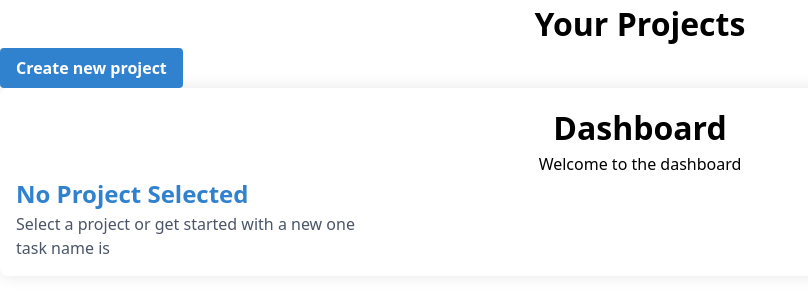
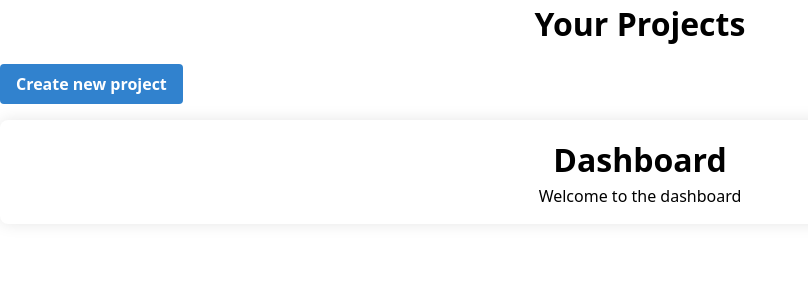
Before and after one commit to MatthewRichardson96/Project-Management-App, a React (Vite) app: page / in a window 1280 px wide. Shown: the top 300 px of the page, without its empty margins (0-808 px from the left). Built offline with nearby package versions, Linux system fonts and the light colour scheme.

Commit message:
code tidy up

```diff
--- a/src/App.jsx
+++ b/src/App.jsx
@@ -4,16 +4,19 @@ import Headers from "./Components/Header";
 import InputResult from "./Components/Input";
 import TextArea from "./Components/TextArea";
 import Button from "./Components/Button";
+import { useRef, useState } from "react";
 
-import { useRef, useState } from "react";
 let tasks = [];
+
 export default function App() {
   const projectName = useRef();
   const projectDescription = useRef();
+
   const [isClicked, setIsClicked] = useState(false);
   const [taskCreated, setTaskCreated] = useState(false);
   const [taskName, setTaskName] = useState();
   const [taskDescription, setTaskDescription] = useState();
+  const [taskDeleted, setTaskDeleted] = useState();
 
   function handleOpenFormClick() {
     setTaskCreated(false);
@@ -21,7 +24,6 @@ export default function App() {
   }
 
   function handleFormInputClick() {
-    console.log("projectName is: ", projectName.current.value);
     setTaskDescription(projectDescription.current.value);
     setTaskName(projectName.current.value);
     tasks.push({
@@ -31,6 +33,18 @@ export default function App() {
     console.log("task is: ", tasks);
     setTaskCreated(true);
     setIsClicked(false);
+    setTaskDeleted(true);
+  }
+
+  function handleDeleteClick(taskName) {
+    console.log("pre tasks", tasks);
+
+    const newTaskList = tasks.filter((item) => {
+      item.taskName !== taskName;
+    });
+    tasks = newTaskList;
+    console.log("post tasks", tasks);
+    setTaskDeleted(false);
   }
 
   return (
@@ -38,13 +52,9 @@ export default function App() {
       <div className="w-full p-4 bg-white shadow-md rounded-md flex">
         <div className="w-1/4 p-4 bg-white shadow-md rounded-md">
           <Headers headerText="Your Projects" />
-          <Button
-            // className="bg-blue-300 rounded h-10 text-center content-center"
-            onClick={handleOpenFormClick}
-            text="Create new project"
-          />
+          <Button onClick={handleOpenFormClick} text="Create new project" />
 
-          {taskCreated &&
+          {/* {taskCreated &&
             tasks.map((task) => (
               <ul key={task.name}>
                 <Tasks
@@ -52,7 +62,7 @@ export default function App() {
                   taskDescription={task.description}
                 />
               </ul>
-            ))}
+            ))} */}
 
           {isClicked && (
             <>
@@ -66,6 +76,13 @@ export default function App() {
         </div>
         <div className="w-1/2 p-4">
           <Dashboard tasks={tasks} />
+          {/* {taskCreated && taskDeleted && (
+            <Button
+              onClick={handleDeleteClick}
+              task={projectName}
+              text="Delete"
+            />
+          )} */}
         </div>
       </div>
     </>
--- a/src/Components/Button.jsx
+++ b/src/Components/Button.jsx
@@ -5,6 +5,8 @@ const Buttons = styled.button`
   color: white;
   padding: 0.5rem 1rem;
   border-radius: 0.25rem;
+  margin-top: 1rem;
+  margin-bottom: 1rem;
   cursor: pointer;
   font-size: 1rem;
   font-weight: 600;
--- a/src/Components/Dashboard.jsx
+++ b/src/Components/Dashboard.jsx
@@ -23,17 +23,21 @@ export default function Dashboard({ tasks }) {
   return (
     <Div>
       <Header headerText="Dashboard" paragraph="Welcome to the dashboard" />
-      <H3 className="mt-8 text-xl font-bold text-center">
-        No Project Selected
-      </H3>
-      <Paragraph>Select a project or get started with a new one</Paragraph>
-      <Paragraph>task name is {tasks}</Paragraph>
-      {tasks &&
+
+      {tasks ? (
         tasks.map((task) => (
           <ul key={task.name}>
             <Tasks taskName={task.name} taskDescription={task.description} />
           </ul>
-        ))}
+        ))
+      ) : (
+        <>
+          <H3 className="mt-8 text-xl font-bold text-center">
+            No Project Selected
+          </H3>
+          <Paragraph>Select a project or get started with a new one</Paragraph>
+        </>
+      )}
     </Div>
   );
 }
--- a/src/Components/Input.jsx
+++ b/src/Components/Input.jsx
@@ -6,6 +6,7 @@ const Label = styled.label`
   color: white;
   padding: 0.5rem 1rem;
   border-radius: 0.25rem;
+
   cursor: pointer;
   font-size: 1rem;
   font-weight: 600;
--- a/src/Components/Tasks.jsx
+++ b/src/Components/Tasks.jsx
@@ -1,11 +1,11 @@
 import { useState } from "react";
 import { styled } from "styled-components";
-import Button from "./Button";
 
 const Buttons = styled.button`
   background-color: #3182ce;
   color: white;
   padding: 0.5rem 1rem;
+  margin: 0.5rem;
   border-radius: 0.25rem;
   cursor: pointer;
   font-size: 1rem;
@@ -26,14 +26,10 @@ export default function Tasks({ taskName, taskDescription }) {
     });
     setTask(taskName);
   }
+
   return (
     <>
-      <Buttons
-        onClick={handleClick}
-        className="p-2 bg-gray-200 rounded-md w-full"
-      >
-        {taskName}
-      </Buttons>
+      <Buttons onClick={handleClick}>{taskName}</Buttons>
       <div className="dashboard-container">
         {
           isClicked ? (
--- a/src/Components/TextArea.jsx
+++ b/src/Components/TextArea.jsx
@@ -4,13 +4,14 @@ import { styled } from "styled-components";
 const Label = styled.label`
   background-color: #3182ce;
   color: white;
-  padding: 0.5rem 1rem;
   border-radius: 0.25rem;
+  margin-top: 1rem;
 `;
 const TextAreas = styled.textarea`
   background-color: #edf2f7;
   border-radius: 0.25rem;
   width: 100%;
+  margin-top: 1rem;
 `;
 const TextArea = forwardRef(function DefaultTextArea({ label, ...props }, ref) {
   return (
```
